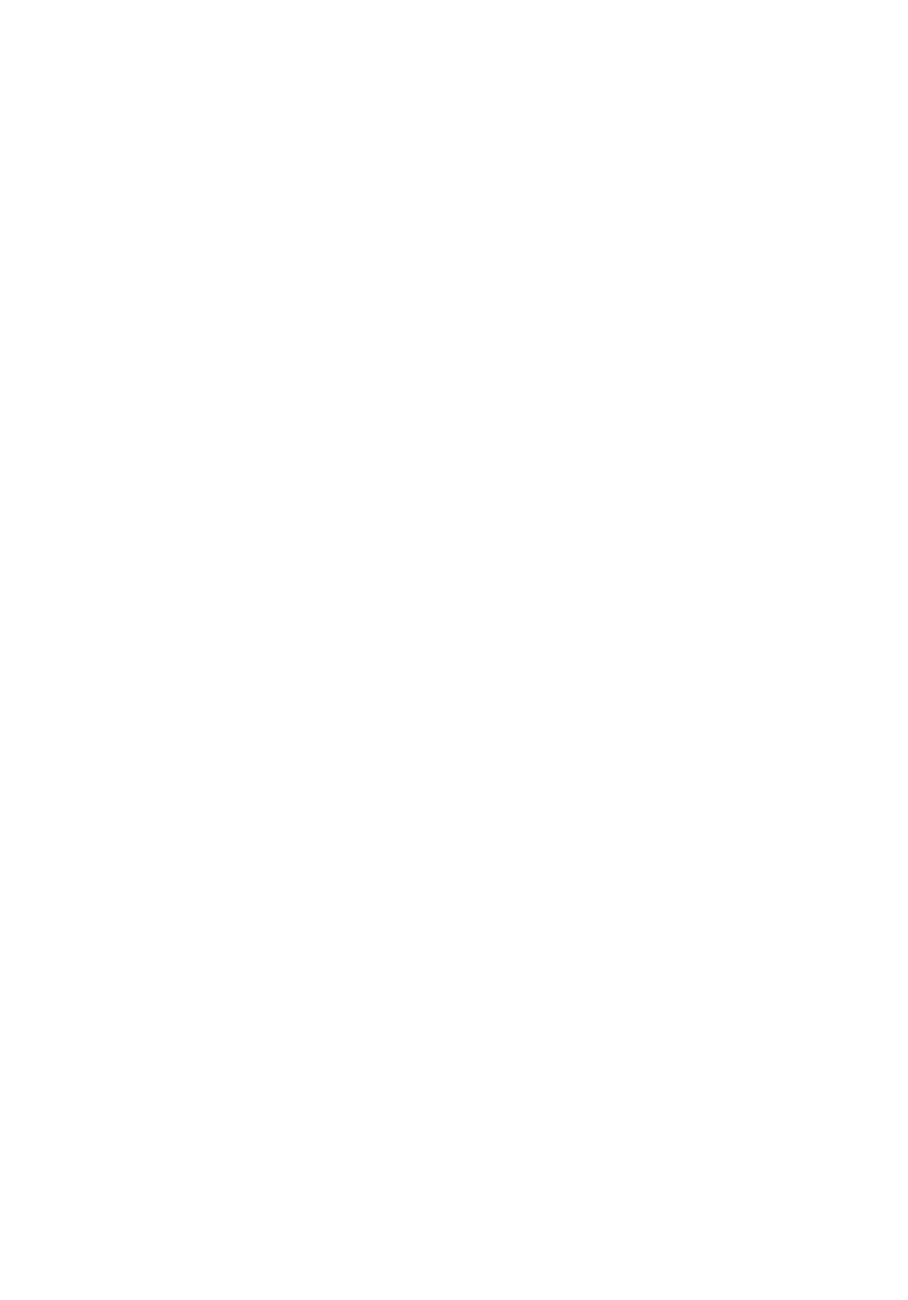
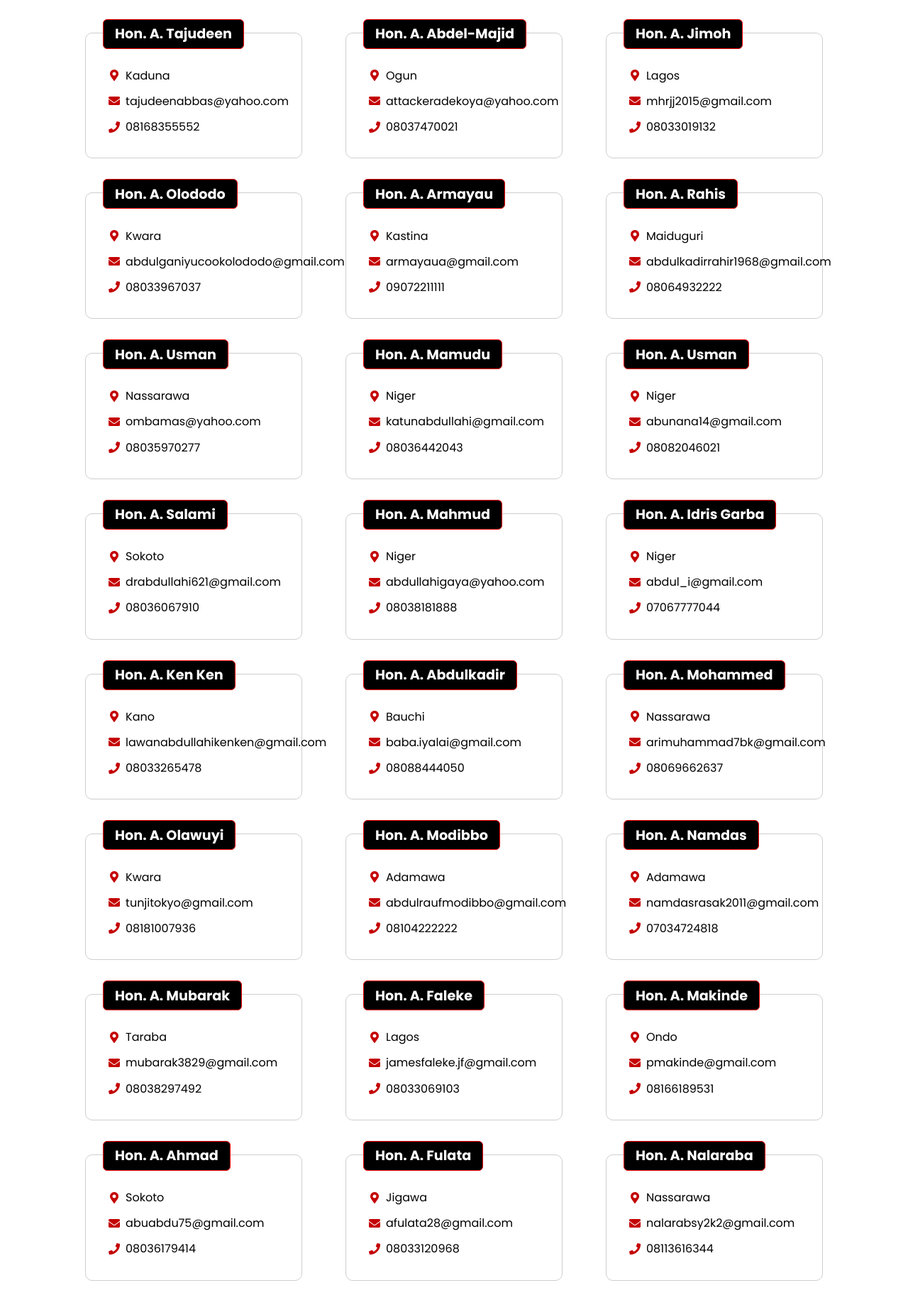
Before and after one commit to kadetXx/endsars, a React (Create React App) app: page /politicians in a window 1280 px wide. Shown: the part 8277-10108 px from the top of the page at 71% size. Before the commit the page ends 8327 px from the top, so only its background shows below. Built offline with nearby package versions, Linux system fonts and the light colour scheme.

Commit message:
Update Senators.js

```diff
--- a/src/pages/politicians/Senators.js
+++ b/src/pages/politicians/Senators.js
@@ -747,5 +747,216 @@ export default [
     "state": "FCT",
     "phoneNo": "08034509106",
     "email": "philipaduda2@yahoo.com"
+  },
+  {
+    "id": "105",
+    "name": "Hon. Abass Adigun",
+    "state": "Oyo",
+    "phoneNo": "09057302409",
+    "email": "adbass1@hotmail.com"
+  },
+  {
+    "id": "106",
+    "name": "Hon. A. Tajudeen",
+    "state": "Kaduna",
+    "phoneNo": "08168355552",
+    "email": "tajudeenabbas@yahoo.com"
+  },
+  {
+    "id": "107",
+    "name": "Hon. A. Abdel-Majid",
+    "state": "Ogun",
+    "phoneNo": "08037470021",
+    "email": "attackeradekoya@yahoo.com"
+  },
+  {
+    "id": "108",
+    "name": "Hon. A. Jimoh",
+    "state": "Lagos",
+    "phoneNo": "08033019132",
+    "email": "mhrjj2015@gmail.com"
+  },
+   {
+    "id": "109",
+    "name": "Hon. A. Olododo",
+    "state": "Kwara",
+    "phoneNo": "08033967037",
+    "email": "abdulganiyucookolododo@gmail.com"
+  },
+  {
+    "id": "110",
+    "name": "Hon. A. Armayau",
+    "state": "Kastina",
+    "phoneNo": "09072211111",
+    "email": "armayaua@gmail.com"
+  },
+  {
+    "id": "111",
+    "name": "Hon. A. Rahis",
+    "state": "Maiduguri",
+    "phoneNo": "08064932222",
+    "email": "abdulkadirrahir1968@gmail.com"
+  },
+  {
+    "id": "112",
+    "name": "Hon. A. Usman",
+    "state": "Nassarawa",
+    "phoneNo": "08035970277",
+    "email": "ombamas@yahoo.com"
+  },
+  {
+    "id": "113",
+    "name": "Hon. A. Mamudu",
+    "state": "Niger",
+    "phoneNo": "08036442043",
+    "email": "katunabdullahi@gmail.com"
+  },
+   {
+    "id": "114",
+    "name": "Hon.  A. Usman",
+    "state": "Niger",
+    "phoneNo": "08082046021",
+    "email": "abunana14@gmail.com"
+  },
+   {
+    "id": "115",
+    "name": "Hon. A. Salami",
+    "state": "Sokoto",
+    "phoneNo": "08036067910",
+    "email": "drabdullahi621@gmail.com"
+  },
+   {
+    "id": "116",
+    "name": "Hon. A. Mahmud",
+    "state": "Niger",
+    "phoneNo": "08038181888",
+    "email": "abdullahigaya@yahoo.com"
+  },
+   {
+    "id": "117",
+    "name": "Hon. A. Idris Garba",
+    "state": "Niger",
+    "phoneNo": "07067777044",
+    "email": "abdul_i@gmail.com"
+  },
+   {
+    "id": "118",
+    "name": "Hon. A. Ken Ken",
+    "state": "Kano",
+    "phoneNo": "08033265478",
+    "email": "lawanabdullahikenken@gmail.com"
+  },
+   {
+    "id": "119",
+    "name": "Hon. A. Abdulkadir",
+    "state": "Bauchi",
+    "phoneNo": "08088444050",
+    "email": "baba.iyalai@gmail.com"
+  },
+   {
+    "id": "120",
+    "name": "Hon. A. Mohammed",
+    "state": "Nassarawa",
+    "phoneNo": "08069662637",
+    "email": "arimuhammad7bk@gmail.com"
+  },
+   {
+    "id": "121",
+    "name": "Hon. A. Olawuyi",
+    "state": "Kwara",
+    "phoneNo": "08181007936",
+    "email": "tunjitokyo@gmail.com"
+  },
+   {
+    "id": "122",
+    "name": "Hon. A. Modibbo",
+    "state": "Adamawa",
+    "phoneNo": "08104222222",
+    "email": "abdulraufmodibbo@gmail.com"
+  },
+   {
+    "id": "123",
+    "name": "Hon. A. Namdas",
+    "state": "Adamawa",
+    "phoneNo": "07034724818",
+    "email": "namdasrasak2011@gmail.com"
+  },
+   {
+    "id": "124",
+    "name": "Hon. A. Mubarak",
+    "state": "Taraba",
+    "phoneNo": "08038297492",
+    "email": "mubarak3829@gmail.com"
+  },
+   {
+    "id": "125",
+    "name": "Hon. A. Faleke",
+    "state": "Lagos",
+    "phoneNo": "08033069103",
+    "email": "jamesfaleke.jf@gmail.com"
+  },
+   {
+    "id": "126",
+    "name": "Hon. A. Makinde",
+    "state": "Ondo",
+    "phoneNo": "08166189531",
+    "email": "pmakinde@gmail.com"
+  },
+   {
+    "id": "127",
+    "name": "Hon. A. Ahmad",
+    "state": "Sokoto",
+    "phoneNo": "08036179414",
+    "email": "abuabdu75@gmail.com"
+  },
+   {
+    "id": "128",
+    "name": "Hon. A. Fulata",
+    "state": "Jigawa",
+    "phoneNo": "08033120968",
+    "email": "afulata28@gmail.com"
+  },
+   {
+    "id": "129",
+    "name": "Hon. A. Nalaraba",
+    "state": "Nassarawa",
+    "phoneNo": "08113616344",
+    "email": "nalarabsy2k2@gmail.com"
+  },
+   {
+    "id": "130",
+    "name": "Hon. A. Abubakar",
+    "state": "Kano",
+    "phoneNo": "08135403288",
+    "email": "abubakarkabir@gmail.com"
+  },
+   {
+    "id": "131",
+    "name": "Hon. A. Abdullahi",
+    "state": "Niger",
+    "phoneNo": "08036314405",
+    "email": "maiallah2015@yahoo.com"
+  },
+   {
+    "id": "132",
+    "name": "Hon. A. Dahiru",
+    "state": "Nassarawa",
+    "phoneNo": "0862423728",
+    "email": "abusarkid@gmail.com"
+  },
+   {
+    "id": "133",
+    "name": "Hon. A. Umaru",
+    "state": "Sokoto",
+    "phoneNo": "08036029300",
+    "email": "danbakari.au@gmail.com"
+  },
+   {
+    "id": "134",
+    "name": "Hon. A. Kusada",
+    "state": "Kastina",
+    "phoneNo": "07030000618",
+    "email": "garkuwa2015@gmail.com"
   }
+
 ]
```
